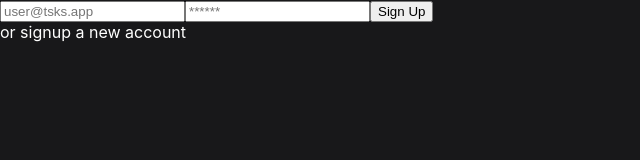
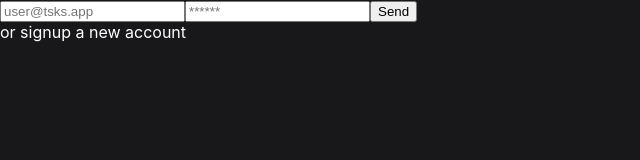
Before and after one commit to luanrv00/tsks, a Next.js app: page /signin in a window 1280 px wide. Shown: the top 160 px of the page, without its empty margins (0-640 px from the left). Built offline with nearby package versions, Linux system fonts and the light colour scheme; no server answers.

Commit message:
refactor: changes class names for user email and password inputs

```diff
--- a/components/user-form/index.js
+++ b/components/user-form/index.js
@@ -14,14 +14,16 @@
         onChange={e => setFormValues(v => ({...v, email: e.target.value}))}
         value={formValues.email}
         placeholder='user@tsks.app'
+        className='user-email'
       />
       <input
         onChange={e => setFormValues(v => ({...v, password: e.target.value}))}
         value={formValues.password}
         type='password'
         placeholder='******'
+        className='user-password'
       />
-      <input type='submit' value='Sign Up'/>
+      <input type='submit' value='Send' />
     </form>
   )
 }
```
Also changed, not shown: 1 other file (tests, documents, lock files or other folders).
